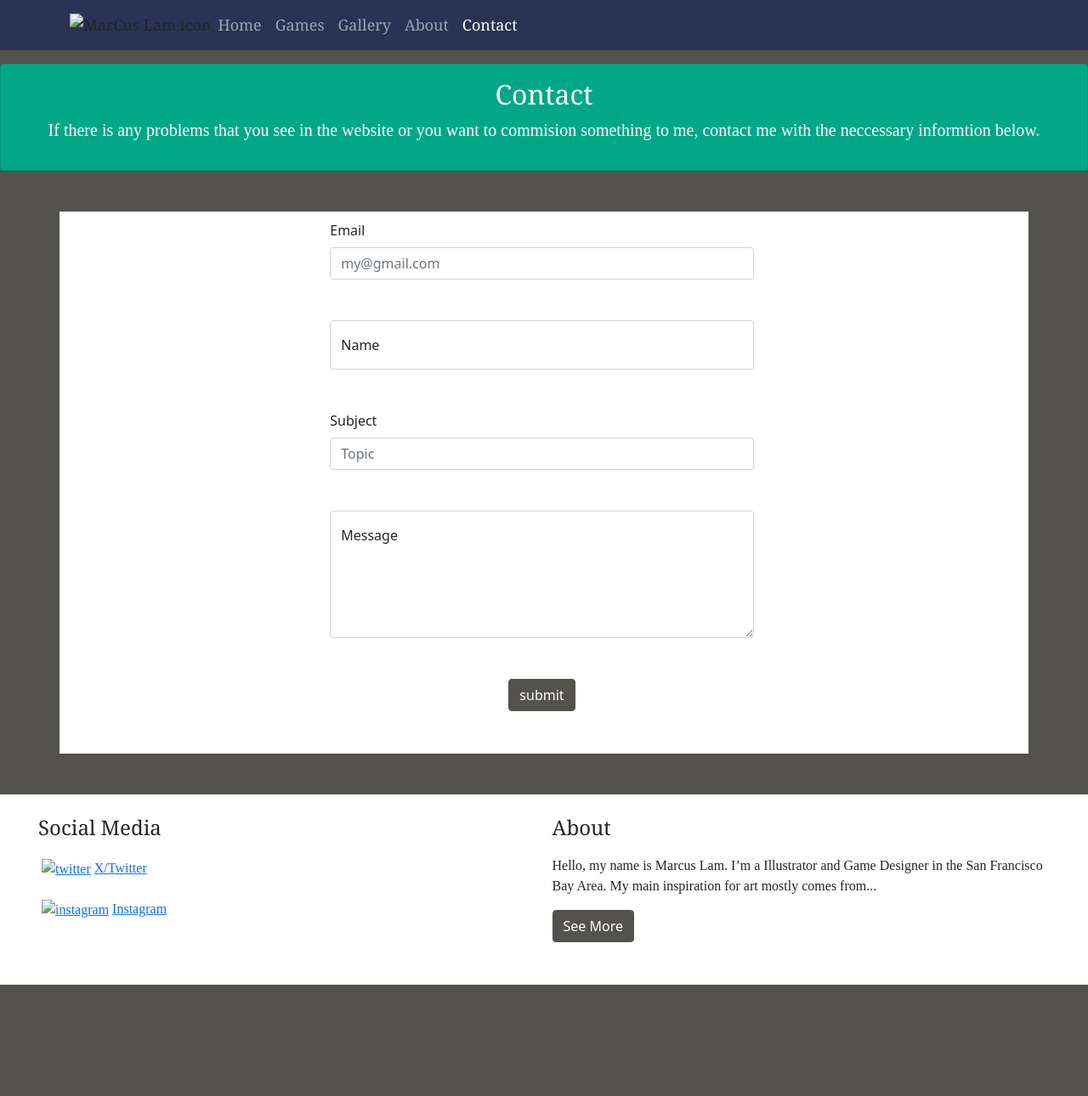
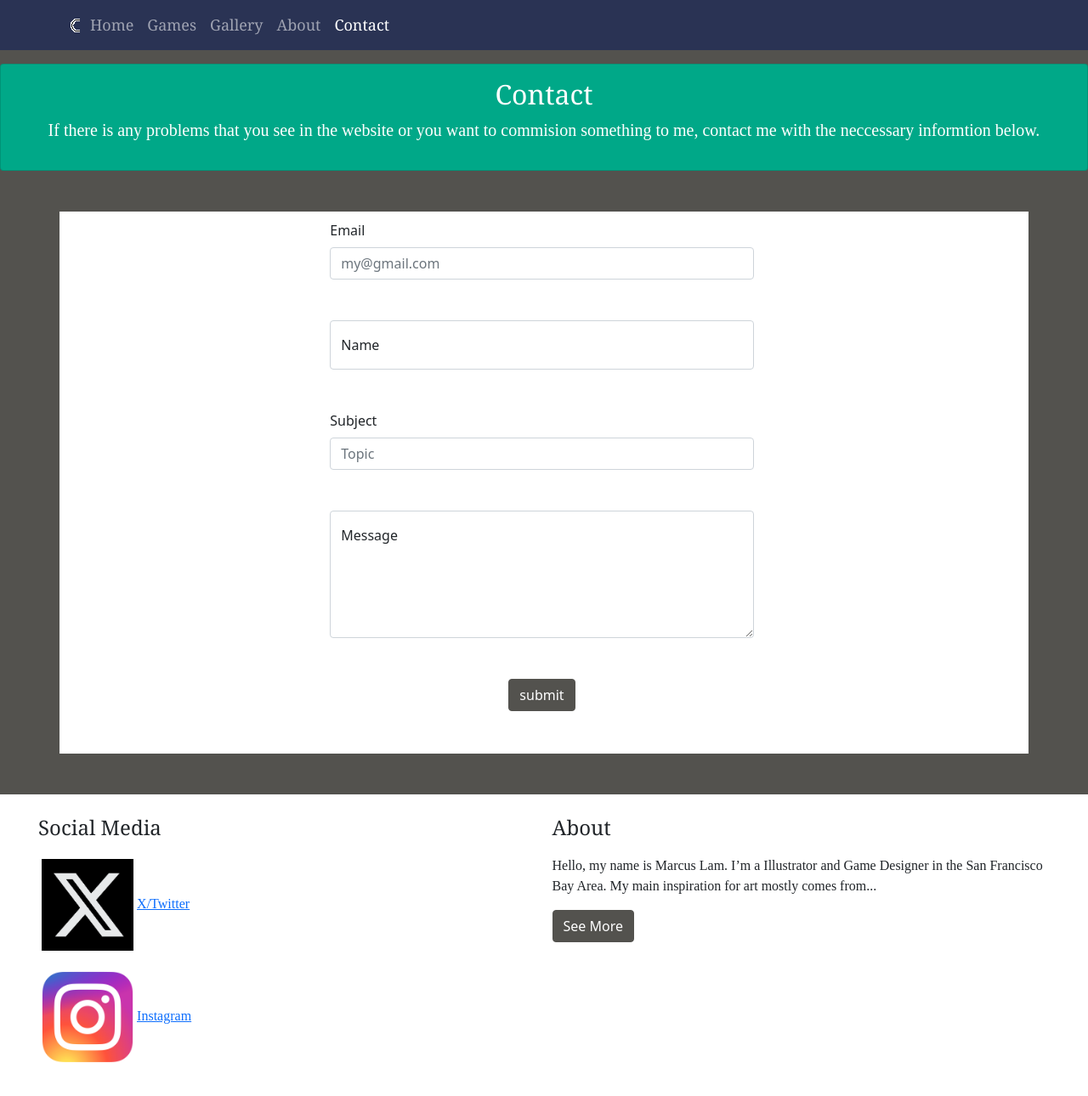
Before and after one commit to 4str0Matr1x/Marcus_Lam_Portfolio, a plain HTML site: page contact.html in a window 1280 px wide. Shown: the whole page at 85% size. Before the commit the page ends 1159 px from the top, so only its background shows below. Drawn offline with nearby package versions, Linux system fonts and the light colour scheme; files that its build step writes are made by us from their sources.

Commit message:
Update contact.html

```diff
--- a/contact.html
+++ b/contact.html
@@ -4,7 +4,7 @@
     <meta charset="UTF-8">
     <meta name="viewport" content="width=device-width, initial-scale=1.0">
     <title>Document</title>
-    <link rel="stylesheet" href="bootstrap-5.1.3-dist/bootstrap-5.1.3-dist/css/bootstrap.css">
+    <link rel="stylesheet" href="bootstrap.css">
 
 <style>
   body{
@@ -56,7 +56,7 @@
       <header>
         <nav class="navbar navbar-expand-lg navbar-dark bg-primary">
             <div class="container">
-                <img src="img/favicon.ico" alt="MarCus Lam icon">
+                <img src="favicon.ico" alt="MarCus Lam icon">
                 <button class="navbar-toggler" type="button" data-bs-toggle="collapse" data-bs-target="#navbarSupportedContent" aria-controls="navbarSupportedContent" aria-expanded="false" aria-label="Toggle navigation">
                 <span class="navbar-toggler-icon"></span>
               </button>
@@ -118,8 +118,8 @@
               <div class="col-sm-6">
                   <div class="card-body">
                     <h5 class="card-title">Social Media</h5>
-                    <p class="card-text"><a href="#"><img src="img/twitter.png" class="img-thumbnail" alt="twitter"><u>X/Twitter</u></a></p>
-                    <p class="card-text"><a href="#"><img src="img/Instagram_logo_2016.svg.png" class="img-thumbnail" alt="instagram"><u>Instagram</u></a></p>
+                    <p class="card-text"><a href="#"><img src="twitter.png" class="img-thumbnail" alt="twitter"><u>X/Twitter</u></a></p>
+                    <p class="card-text"><a href="#"><img src="Instagram_logo_2016.svg.png" class="img-thumbnail" alt="instagram"><u>Instagram</u></a></p>
                   </div>
               </div>
               <div class="col-sm-6">
@@ -131,6 +131,6 @@
               </div>
             </div>
 
-        <script src="bootstrap-5.1.3-dist/bootstrap-5.1.3-dist/js/bootstrap.js"></script>
+        <script src="bootstrap.js"></script>
     </body>
 </html>
```
